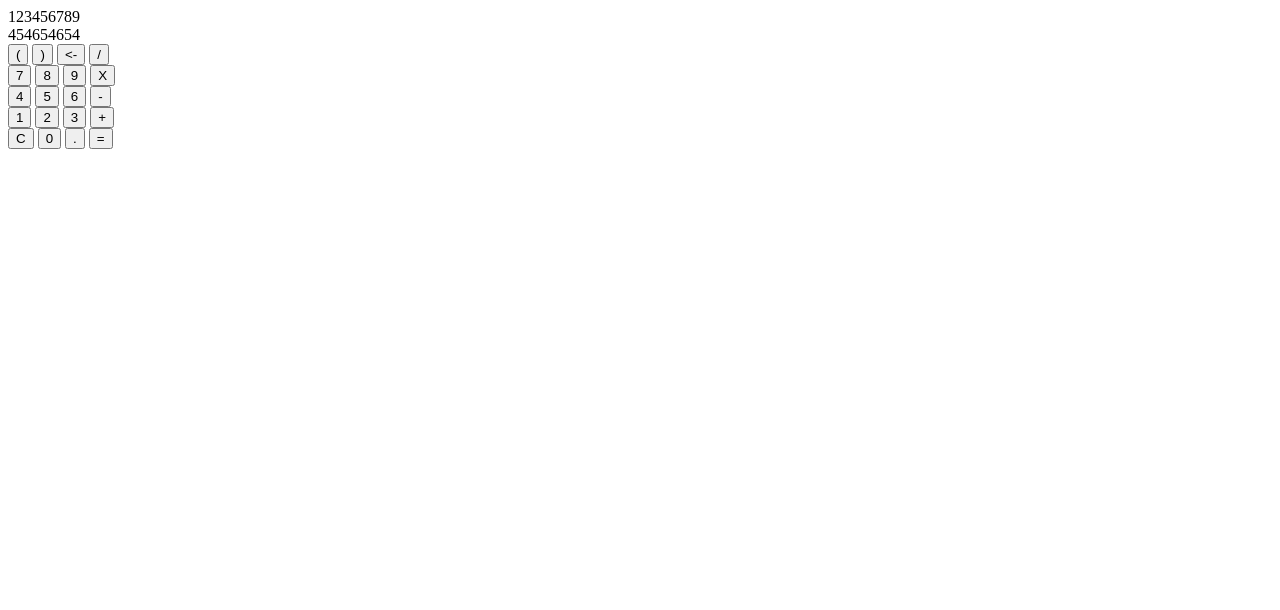
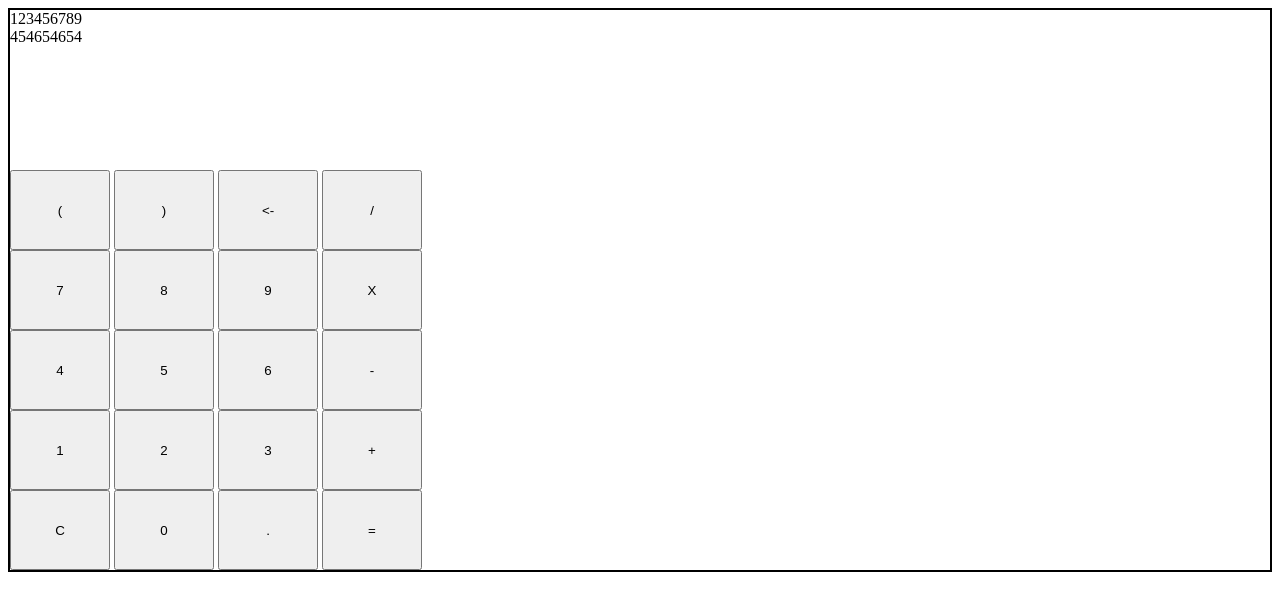
Before and after one commit to Lepracone/calculator, a plain HTML site: page index.html in a window 1280 px wide. Drawn offline with Linux system fonts and the light colour scheme.

Commit message:
Add variables

```diff
--- a/app.js
+++ b/app.js
@@ -1,3 +1,7 @@
+//Variables
+let displayValue;
+let instantValue;
+let operator;
 
 //Basic functions
 function add(a,b){
--- a/style.css
+++ b/style.css
@@ -1,3 +1,16 @@
 .container{
+    border:2px solid black;
 
 }
+
+.buttons{
+    width: 100px;
+    height: 80px;
+
+}
+
+#display{
+    height: 160px;
+
+
+}
```
